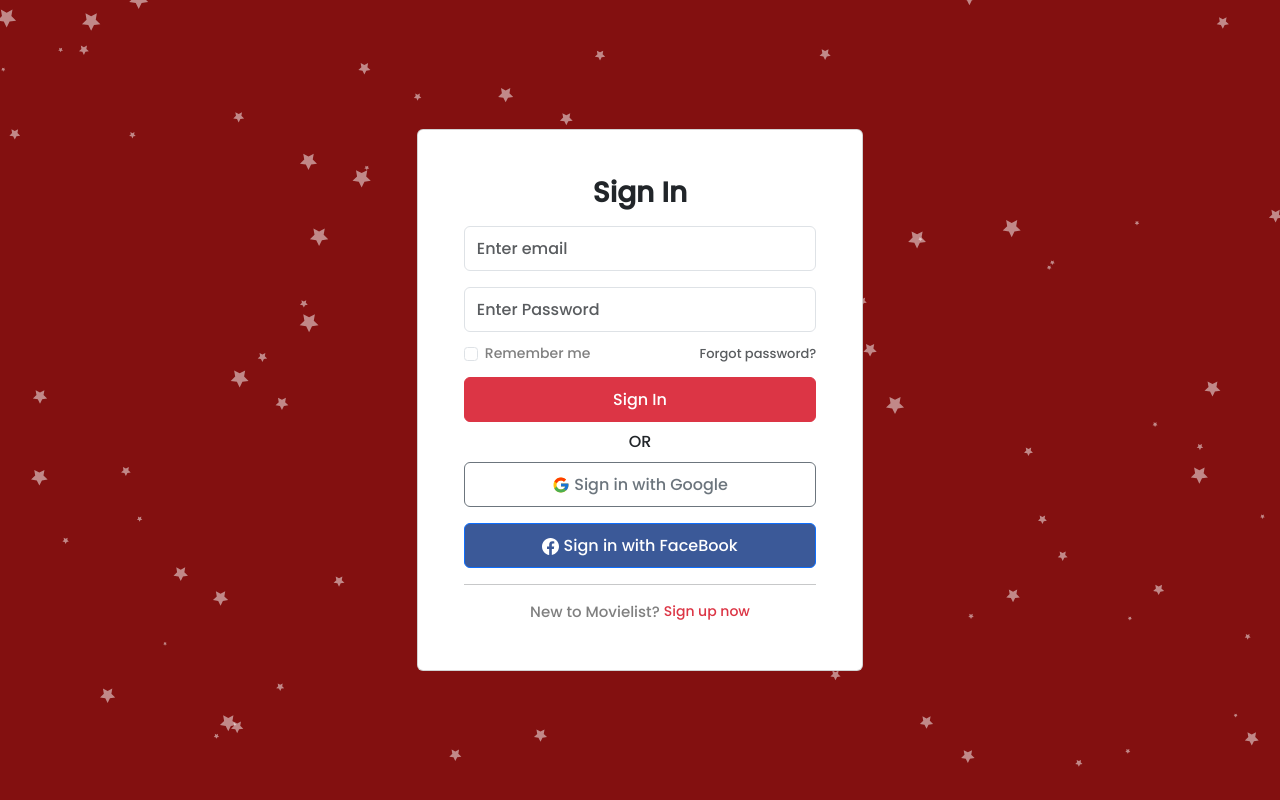
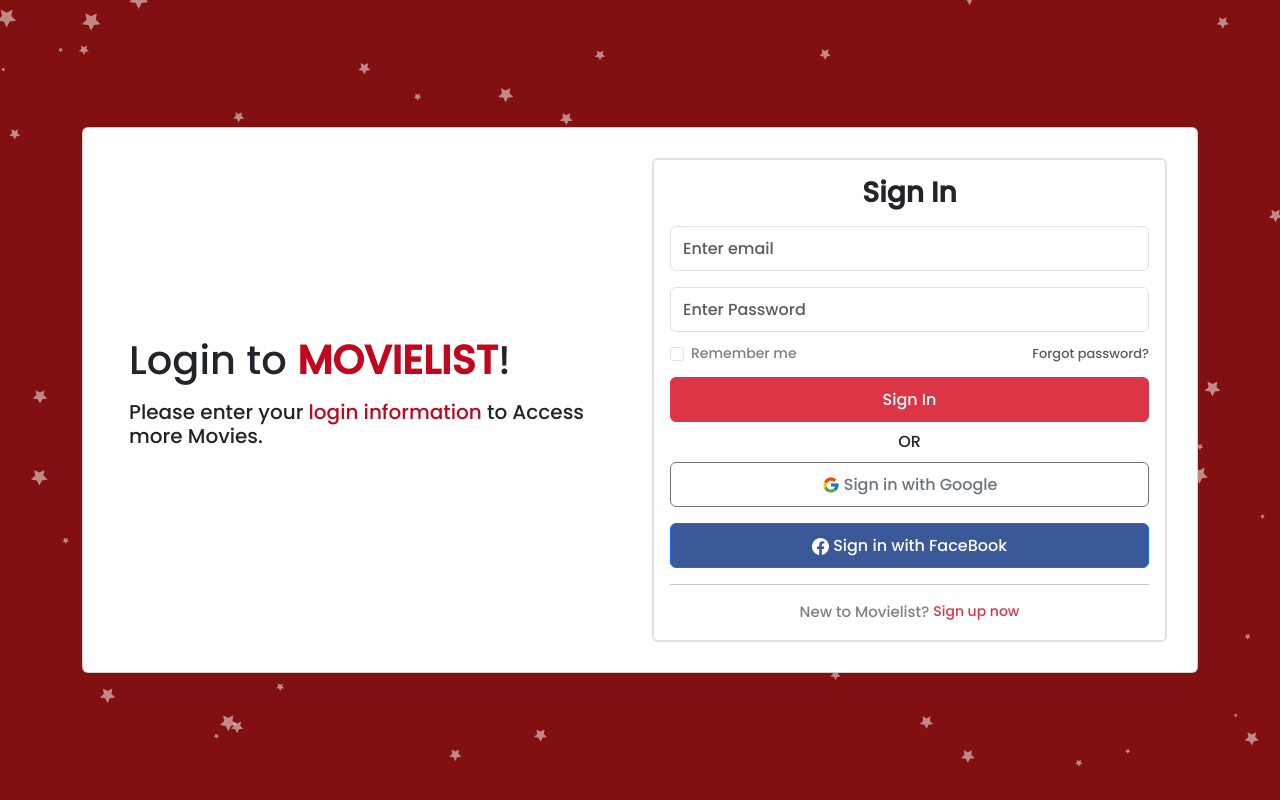
Before and after one commit to DwipayanaIsmulya/movie-app-list-collaboration, a React (Vite) app: page /login in a window 1280 px wide. Built offline with nearby package versions, Linux system fonts and the light colour scheme; no server answers.

Commit message:
update: login & regis page

```diff
--- a/src/Components/Login/styles.module.css
+++ b/src/Components/Login/styles.module.css
@@ -1,4 +1,4 @@
 .card {
-  width: 40%;
+  width: 100%;
   padding: 30px;
 }
--- a/src/Pages/Login.jsx
+++ b/src/Pages/Login.jsx
@@ -8,7 +8,6 @@
   Col,
   Container,
   Form,
-  Navbar,
   Row,
   Alert,
 } from "react-bootstrap";
@@ -55,16 +54,27 @@
   return (
     <>
       <Particle />
-      <Navbar fixed="top">
-        {/* <Container fluid>
-          <Navbar.Brand>
-            <h1 style={{ color: "	#c1071e", fontWeight: "800" }}>MOVIELIST</h1>
-          </Navbar.Brand>
-        </Container> */}
-      </Navbar>
       <Container className="d-flex justify-content-center align-items-center vh-100">
         <Card className={styles["card"]}>
+          <Row className="d-flex justify-content-center align-items-center">
+            <Col>
               <Card.Body>
+                <h1>
+                  Login to{" "}
+                  <span style={{ color: "	#c1071e", fontWeight: "800" }}>
+                    MOVIELIST
+                  </span>
+                  !
+                </h1>
+                <h5 className="my-3">
+                  Please enter your{" "}
+                  <span style={{ color: "	#c1071e" }}>login information</span> to
+                  Access more Movies.
+                </h5>
+              </Card.Body>
+            </Col>
+            <Col>
+              <Card.Body className="border border-2 rounded">
                 <Form onSubmit={login}>
                   <Form.Group className="mb-3" controlId="formBasicEmail">
                     <Form.Label className="d-flex justify-content-center">
@@ -168,6 +178,8 @@
                   </Link>
                 </div>
               </Card.Body>
+            </Col>
+          </Row>
         </Card>
       </Container>
     </>
--- a/src/Pages/Register.jsx
+++ b/src/Pages/Register.jsx
@@ -1,7 +1,7 @@
 import { useState } from "react";
 import axios from "axios";
 import Particle from "../Components/Particles/Particle";
-import { Form, Button, Container, Card } from "react-bootstrap";
+import { Form, Button, Container, Card, Row, Col } from "react-bootstrap";
 import styles from "../Components/Login/styles.module.css";
 import { Link } from "react-router-dom";
 
@@ -56,7 +56,25 @@
 
       <Container className="d-flex justify-content-center align-items-center vh-100">
         <Card className={styles["card"]}>
+          <Row className="d-flex justify-content-center align-items-center">
+            <Col>
               <Card.Body>
+                <h1>
+                  Welcome to{" "}
+                  <span style={{ color: "	#c1071e", fontWeight: "800" }}>
+                    MOVIELIST
+                  </span>
+                  !
+                </h1>
+                <h5 className="my-3">
+                  Create your{" "}
+                  <span style={{ color: "	#c1071e" }}>new account</span> to
+                  Access more Movies.
+                </h5>
+              </Card.Body>
+            </Col>
+            <Col>
+              <Card.Body className="border border-2 rounded">
                 <Form onSubmit={onSubmit} className="mb-4">
                   <Form.Group className="mb-3" controlId="formBasicEmail">
                     <Form.Label className="d-flex justify-content-center">
@@ -118,6 +136,8 @@
                   </div>
                 </Form>
               </Card.Body>
+            </Col>
+          </Row>
         </Card>
       </Container>
     </>
```
Lines whose indentation alone changed are shown as unchanged.
